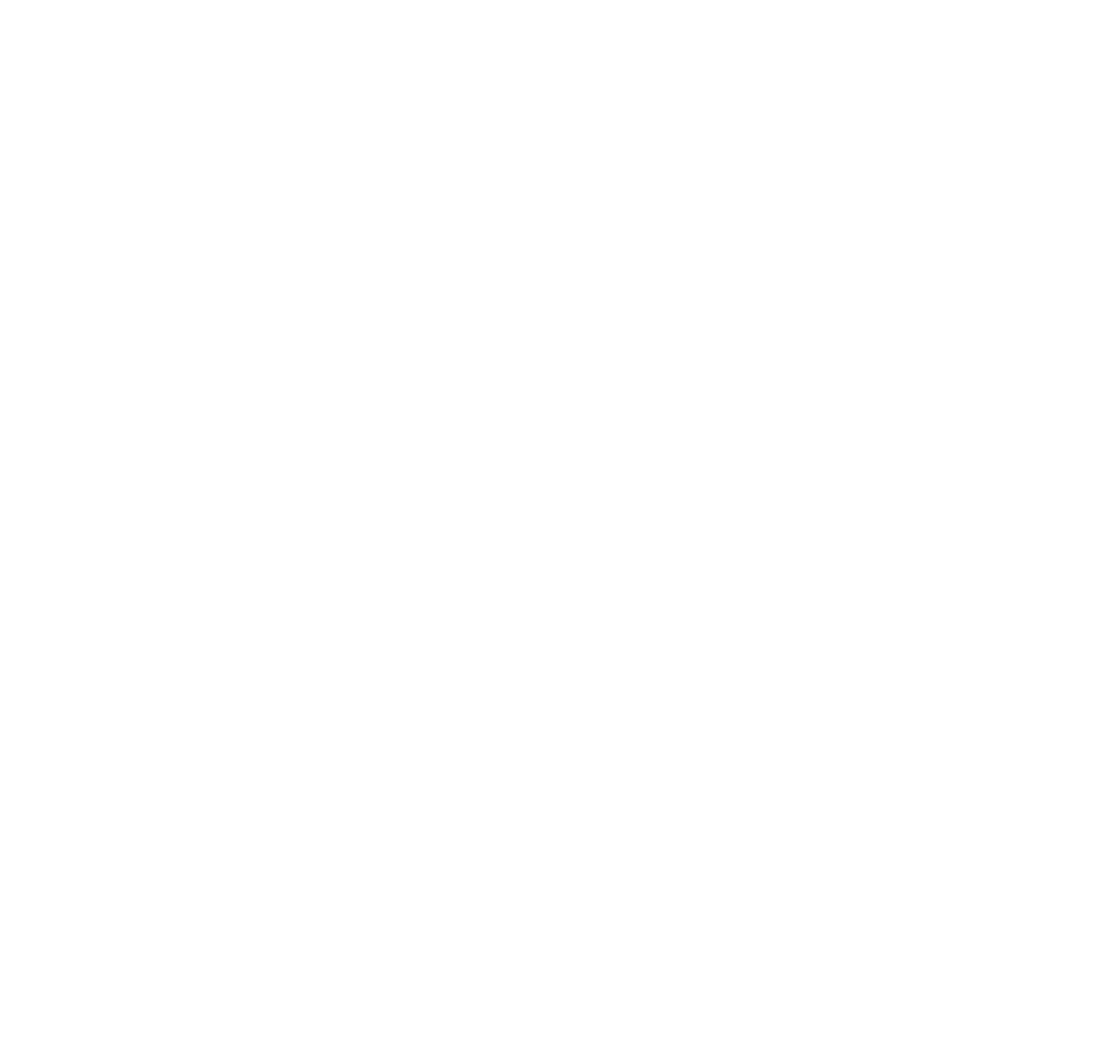
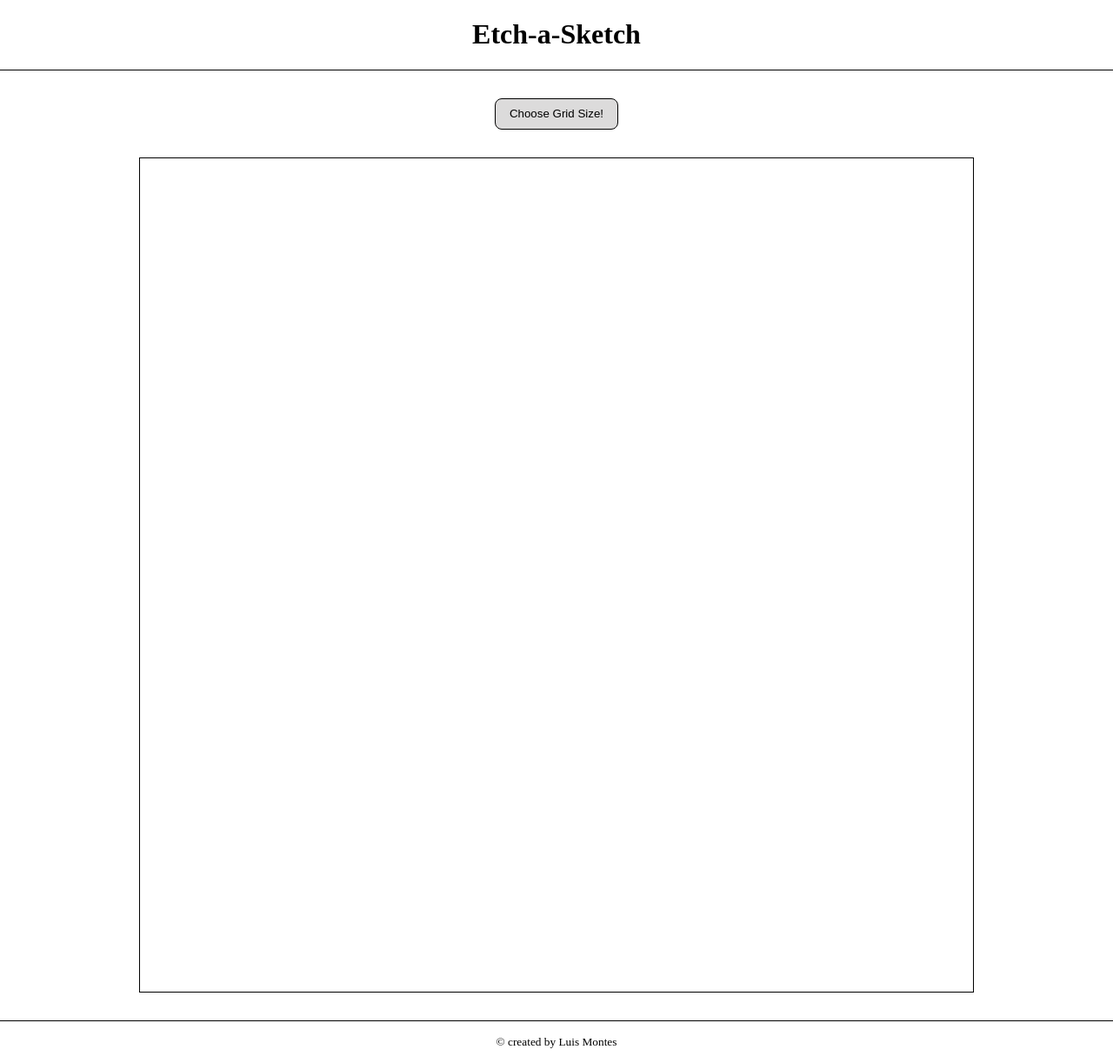
Before and after one commit to caluismo/odin-etch-sketch, a plain HTML site: page index.html in a window 1280 px wide. Shown: the whole page at 87% size. Before the commit the page ends 800 px from the top, so only its background shows below. Drawn offline with Linux system fonts and the light colour scheme.

Commit message:
Complete html & css Framework

```diff
--- a/index.html
+++ b/index.html
@@ -5,10 +5,21 @@
         <meta name="viewport" content="width=device-width, initial-scale=1.0">
         <title>Etch-a-Sketch</title>
         <link rel="stylesheet" href="sources/styles.css">
-        <link rel="script" href="sources/script.js">
+        <script src="sources/script.js" defer></script>
     </head>
     <body>
+        <header class="header">
+            <h1>Etch-a-Sketch</h1>
+        </header>
 
+        <main class="main">
+            <button type="button" class="button">Choose Grid Size!</button>
+            <div class="container"></div>
+        </main>
+
+        <footer class="footer">
+            <small> &copy; created by Luis Montes </small>
+        </footer>
 
     </body>
 </html>
--- a/sources/script.js
+++ b/sources/script.js
@@ -0,0 +1 @@
+const container = document.querySelector('.container');
--- a/sources/styles.css
+++ b/sources/styles.css
@@ -0,0 +1,54 @@
+*,
+*::before,
+*::after { box-sizing: border-box; }
+
+html, body { height:100%; }
+
+body {
+    min-height: 100vh;
+    margin: 0;
+    display: flex;
+    flex-direction: column;
+}
+
+.header {
+    display: flex;
+    justify-content: center;
+    align-items: center;
+    border-bottom: 1px solid black;
+}
+
+.main {
+    flex: 1;
+    display: flex;
+    flex-direction: column;
+    align-items:center;
+    justify-content: center;
+    gap: 2rem;
+}
+
+.footer {
+    padding: 1rem;
+    border-top: 1px solid black;
+    display: flex;
+    justify-content: center;
+    align-items: center;
+}
+
+.button {
+  padding: 0.6rem 1rem;
+  border: 1px solid #000000;
+  border-radius: 0.5rem;
+  background: #dcdbdb;
+  cursor: pointer;
+  margin-top: 2rem;
+}
+
+.container {
+  min-height: 960px;
+  min-width: 960px;
+  border: 1px solid #000000;
+  display: flex;
+  flex-wrap: wrap;
+  margin-bottom: 2rem;
+}
```
